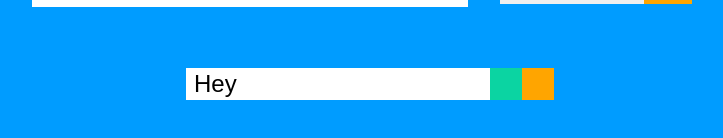
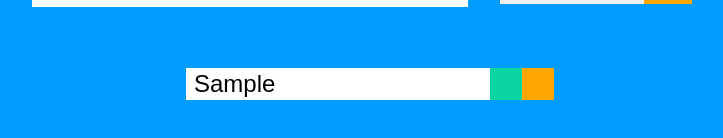
Before and after one commit to NielsLouwes/to-do-list-AND, a React (Create React App) app: page / in a window 1280 px wide. Both pictures are taken after typing "Sample" into the empty fields and a click on the button 746 px from the left and 240 px from the top of the page. Shown: the part 260-398 px from the top of the page, without its empty margins (270-993 px from the left). Built offline with nearby package versions, Linux system fonts and the light colour scheme; the HTML template or start-up script is replaced by a standard one.

Commit message:
Implemented working todo list item functionality

```diff
--- a/src/components/Todo.js
+++ b/src/components/Todo.js
@@ -1,9 +1,9 @@
 import React from "react";
 
-const Todo = ({ todo }) => {
+const Todo = ({ text }) => {
   return (
     <div className="todo">
-      <li className="todo-item">Hey</li>
+      <li className="todo-item">{text}</li>
       <button className="complete-btn">
         <i className="fas fa-check"></i>
       </button>
--- a/src/components/TodoList.js
+++ b/src/components/TodoList.js
@@ -7,7 +7,7 @@ const TodoList = ({ todos }) => {
       <div className="todo-container">
         <ul className="todo-list">
           {todos.map((todo) => (
-            <Todo todos={todos} />
+            <Todo key={todo.id} todos={todos} text={todo.text} />
           ))}
         </ul>
       </div>
```
